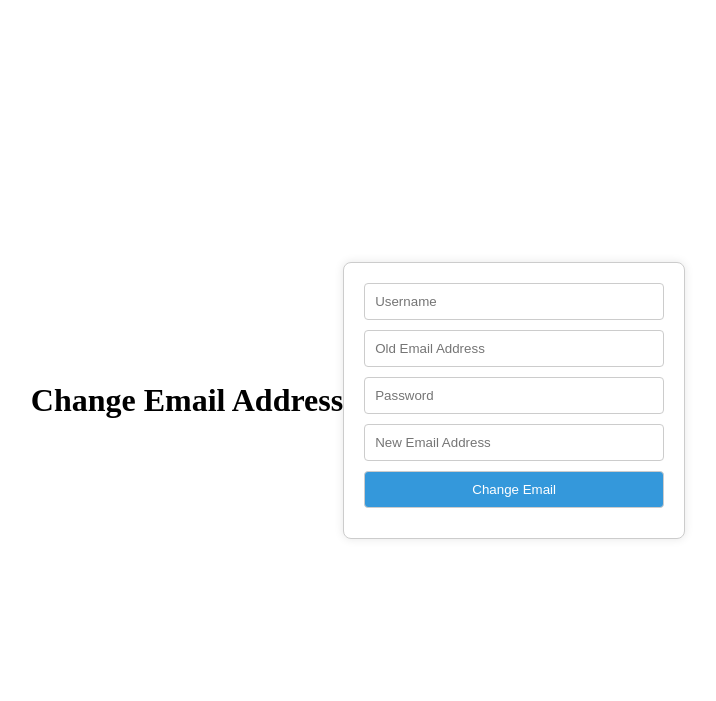
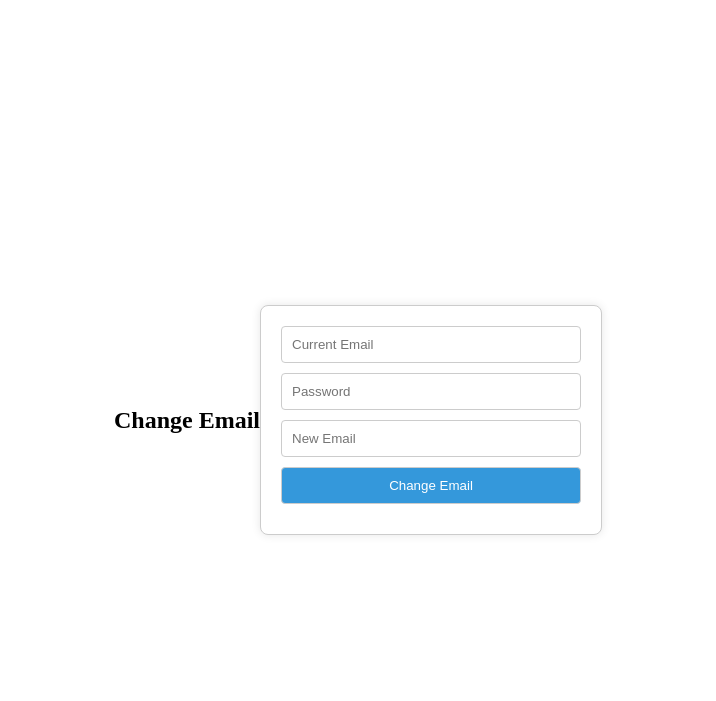
Before and after one commit to software-students-spring2024/2-web-app-exercise-ai-aj, a Flask app: template templates/changeemail.html in a window 1280 px wide. Shown: the top 701 px of the page, without its empty margins (282-998 px from the left). Before the commit the page ends 539 px from the top, so only its background shows below. Run offline with Flask 3, Linux system fonts and the light colour scheme; the template is opened without the code that fills it, so the values that code supplies are empty.

Commit message:
Adding account.html

```diff
--- a/templates/changeemail.html
+++ b/templates/changeemail.html
@@ -1,8 +1,9 @@
-<!-- CHANGE EMAIL -->
+<!-- CHANGE EMAIL PAGE -->
 <!DOCTYPE html>
 <html lang="en">
 <head>
     <meta charset="UTF-8">
+    <link rel="stylesheet" href="{{ url_for('static', filename='main.css') }}">
     <title>Change Email</title>
     <style>
         body {
@@ -11,7 +12,7 @@
         form {
             display: flex;
             flex-direction: column;
-            width: 300px; /* Set a fixed width for the form */
+            width: 300px;
         }
         input, button {
             width: 100%;
@@ -19,15 +20,13 @@
             margin-bottom: 10px;
         }
     </style>
-    <link rel="stylesheet" href="{{ url_for('static', filename='css/main.css') }}">
 </head>
 <body>
-    <h1>Change Email Address</h1>
+    <h2>Change Email</h2>
     <form action="/change_email" method="post">
-        <input type="text" name="username" placeholder="Username" required>
-        <input type="email" name="old_email" placeholder="Old Email Address" required>
+        <input type="email" name="old_email" placeholder="Current Email" required>
         <input type="password" name="password" placeholder="Password" required>
-        <input type="email" name="new_email" placeholder="New Email Address" required>
+        <input type="email" name="new_email" placeholder="New Email" required>
         <button type="submit">Change Email</button>
     </form>
 </body>
```
